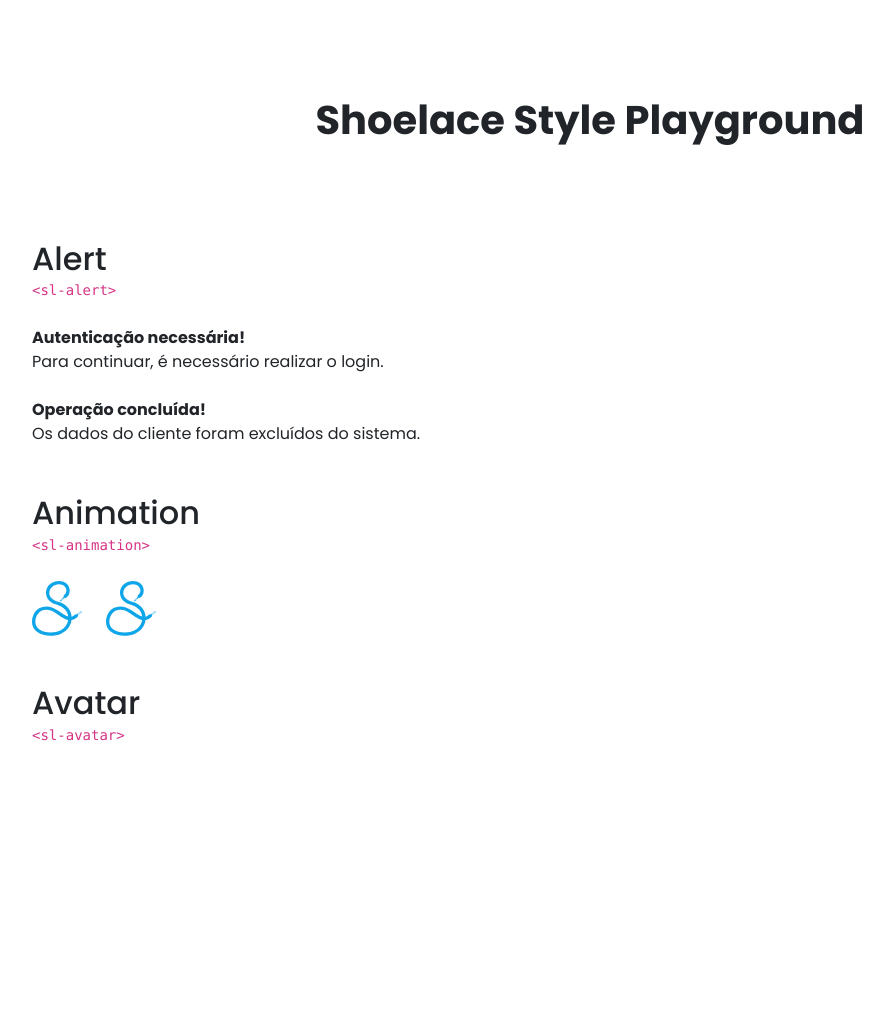
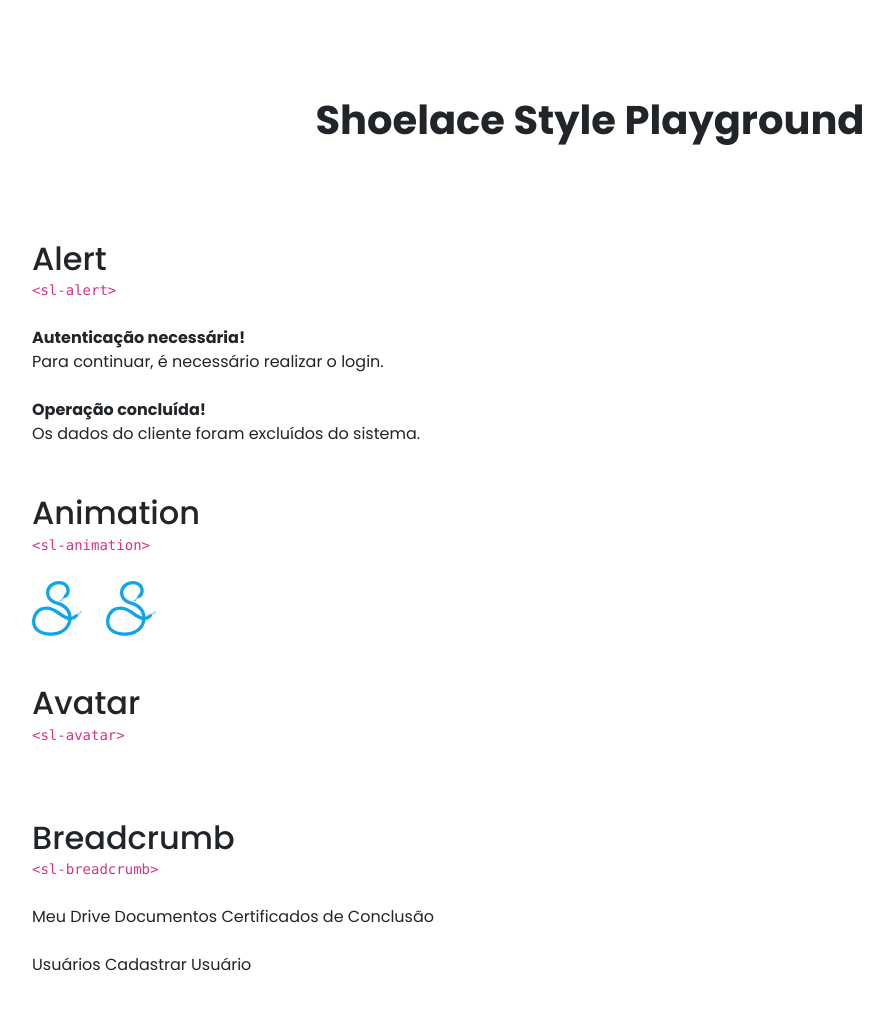
Before and after one commit to davidsantana06/shoelace-style-playground, a plain HTML site: page index.html in a window 1280 px wide. Shown: the whole page, without its empty margins (50-943 px from the left). Before the commit the page ends 819 px from the top, so only its background shows below. Drawn offline with Linux system fonts and the light colour scheme.

Commit message:
feat: add breadcrumbs

```diff
--- a/index.html
+++ b/index.html
@@ -90,6 +90,35 @@
                 ></sl-avatar>
             </div>
         </div>
+        <div id="breadcrumb">
+            <div class="title mb-4">
+                <h2>Breadcrumb</h2>
+                <code>&lt;sl-breadcrumb&gt;</code>
+            </div>
+            <div class="components d-flex flex-column row-gap-4">
+                <sl-breadcrumb>
+                    <sl-breadcrumb-item>Meu Drive</sl-breadcrumb-item>
+                    <sl-breadcrumb-item>Documentos</sl-breadcrumb-item>
+                    <sl-breadcrumb-item>
+                        Certificados de Conclusão
+                        <sl-icon
+                            slot="suffix"
+                            name="folder2-open"
+                        ></sl-icon>
+                    </sl-breadcrumb-item>
+                </sl-breadcrumb>
+                <sl-breadcrumb>
+                    <sl-breadcrumb-item>Usuários</sl-breadcrumb-item>
+                    <sl-breadcrumb-item>
+                        Cadastrar Usuário
+                        <sl-icon
+                            slot="suffix"
+                            name="person-add"
+                        ></sl-icon>
+                    </sl-breadcrumb-item>
+                </sl-breadcrumb>
+            </div>
+        </div>
     </main>
     <script src="./assets/js/bootstrap.bundle.min.js"></script>
     <script type="module" src="https://cdn.jsdelivr.net/npm/@shoelace-style/shoelace@2.15.1/cdn/shoelace-autoloader.js"></script>
```
